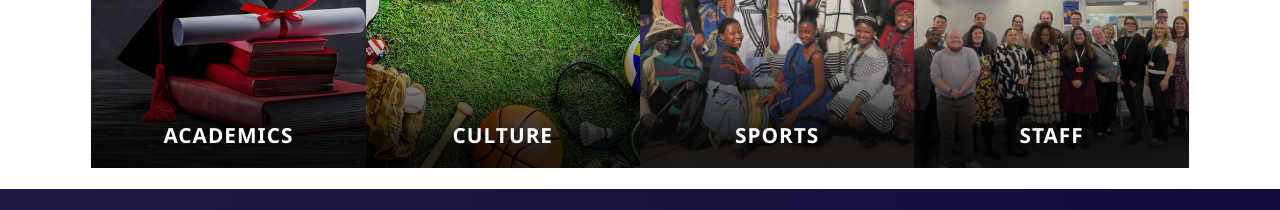
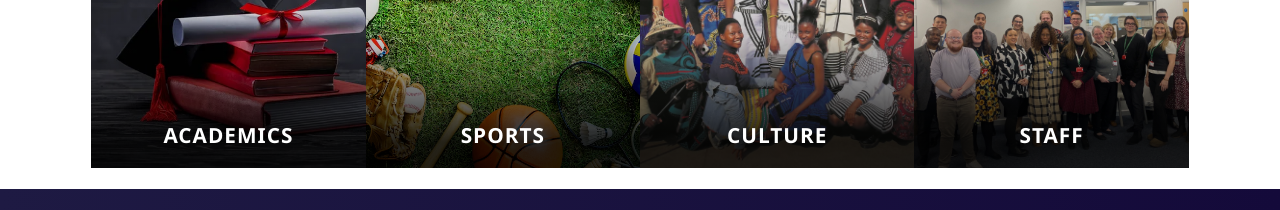
Before and after one commit to unleashedphetolo/sebone-high-school, a React (Create React App) app: page / in a window 1280 px wide. Shown: the part 1440-1650 px from the top of the page. Built offline with nearby package versions, Linux system fonts and the light colour scheme; the HTML template or start-up script is replaced by a standard one.

Commit message:
activities swap

```diff
--- a/src/components/home/GalleryPreview.jsx
+++ b/src/components/home/GalleryPreview.jsx
@@ -7,8 +7,8 @@ export default function Gallery() {
 
   const items = [
     { id: 1, title: "ACADEMICS", img: "/images/gallery1.jpg", link: "/activities/academics" },
-    { id: 2, title: "CULTURE", img: "/images/gallery2.avif", link: "/activities/culture" },
-    { id: 3, title: "SPORTS", img: "/images/gallery4.jpg", link: "/activities/sports" },
+    { id: 3, title: "SPORTS", img: "/images/gallery2.avif", link: "/activities/sports" },
+    { id: 2, title: "CULTURE", img: "/images/gallery4.jpg", link: "/activities/culture" },
     { id: 4, title: "STAFF", img: "/images/teachers.jpeg", link: "/staff" },
   ];
 
```
